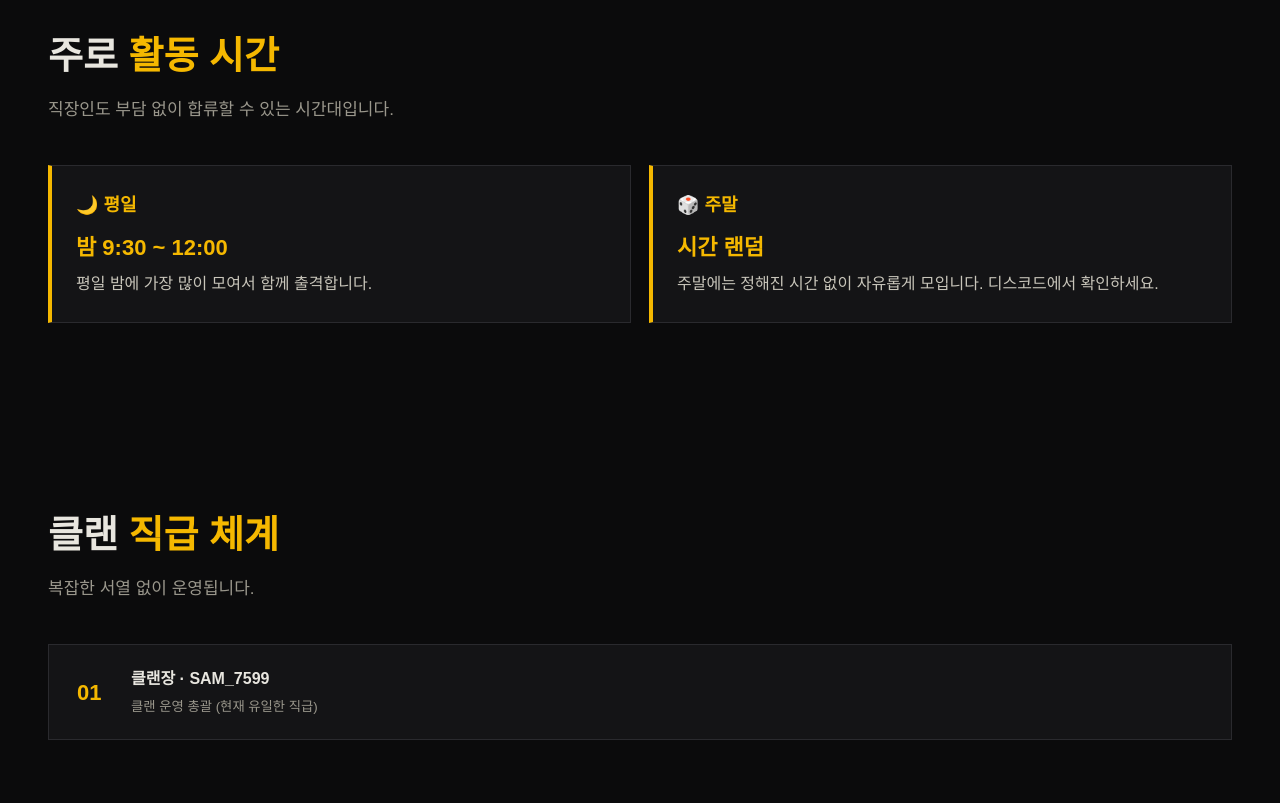
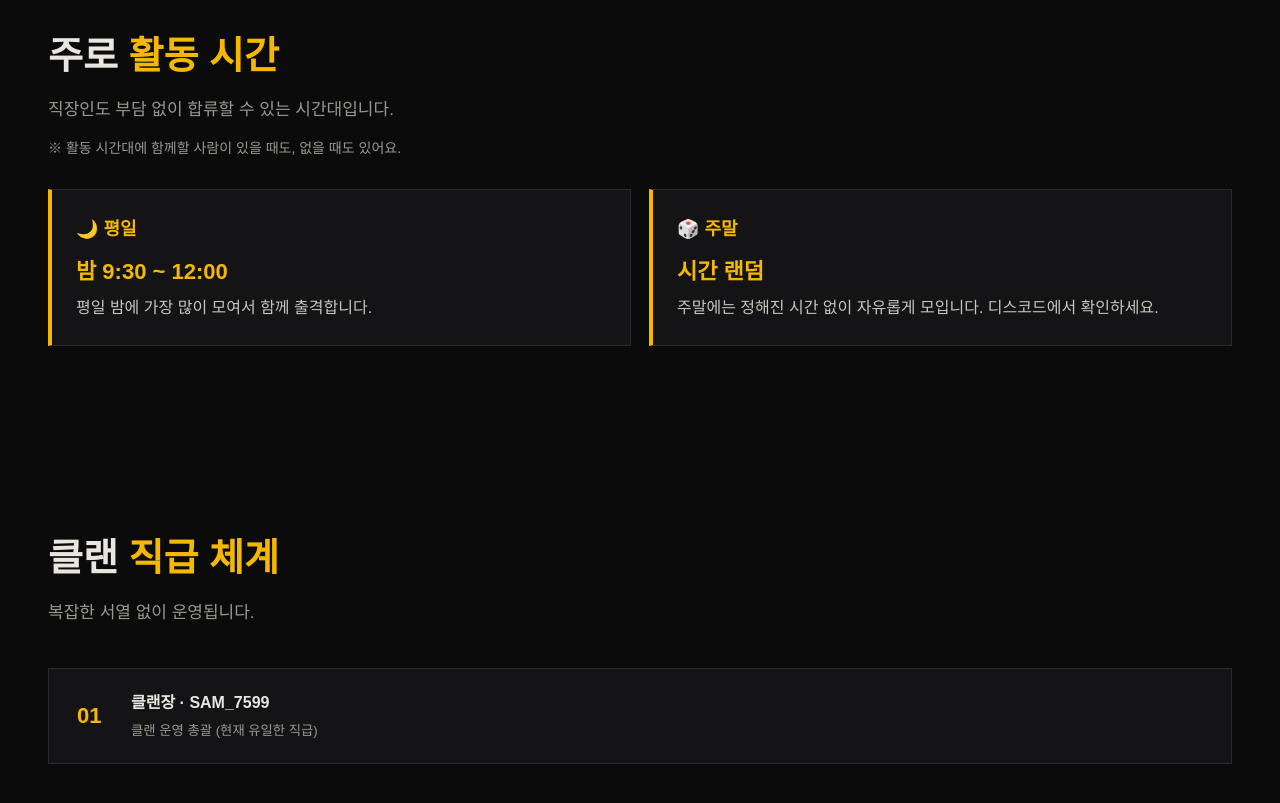
Before and after one commit to SAM7599/711-black-gold, a plain HTML site: page index.html in a window 1280 px wide. Shown: the part 2600-3403 px from the top of the page. Drawn offline with Linux system fonts and the light colour scheme; no server answers.

Commit message:
활동 시간 안내 문구 추가
Co-Authored-By: Claude Sonnet 5.5 <noreply@anthropic.com>
Claude-Session: https://claude.ai/code/session_01L38XDAJ1bCTwrQ6wMUQ6yu

```diff
--- a/index.html
+++ b/index.html
@@ -172,6 +172,7 @@ img{-webkit-user-drag:none;user-drag:none}
   <div class="wrap reveal">
     <h2>주로 <em>활동 시간</em></h2>
     <p class="lead">직장인도 부담 없이 합류할 수 있는 시간대입니다.</p>
+    <p style="color:var(--mute);font-size:14px;margin:-28px 0 28px">※ 활동 시간대에 함께할 사람이 있을 때도, 없을 때도 있어요.</p>
     <div class="grid">
       <div class="card"><h3>🌙 평일</h3><p style="font-size:22px;color:var(--gold);font-weight:800;margin-bottom:4px">밤 9:30 ~ 12:00</p><p>평일 밤에 가장 많이 모여서 함께 출격합니다.</p></div>
       <div class="card"><h3>🎲 주말</h3><p style="font-size:22px;color:var(--gold);font-weight:800;margin-bottom:4px">시간 랜덤</p><p>주말에는 정해진 시간 없이 자유롭게 모입니다. 디스코드에서 확인하세요.</p></div>
```
